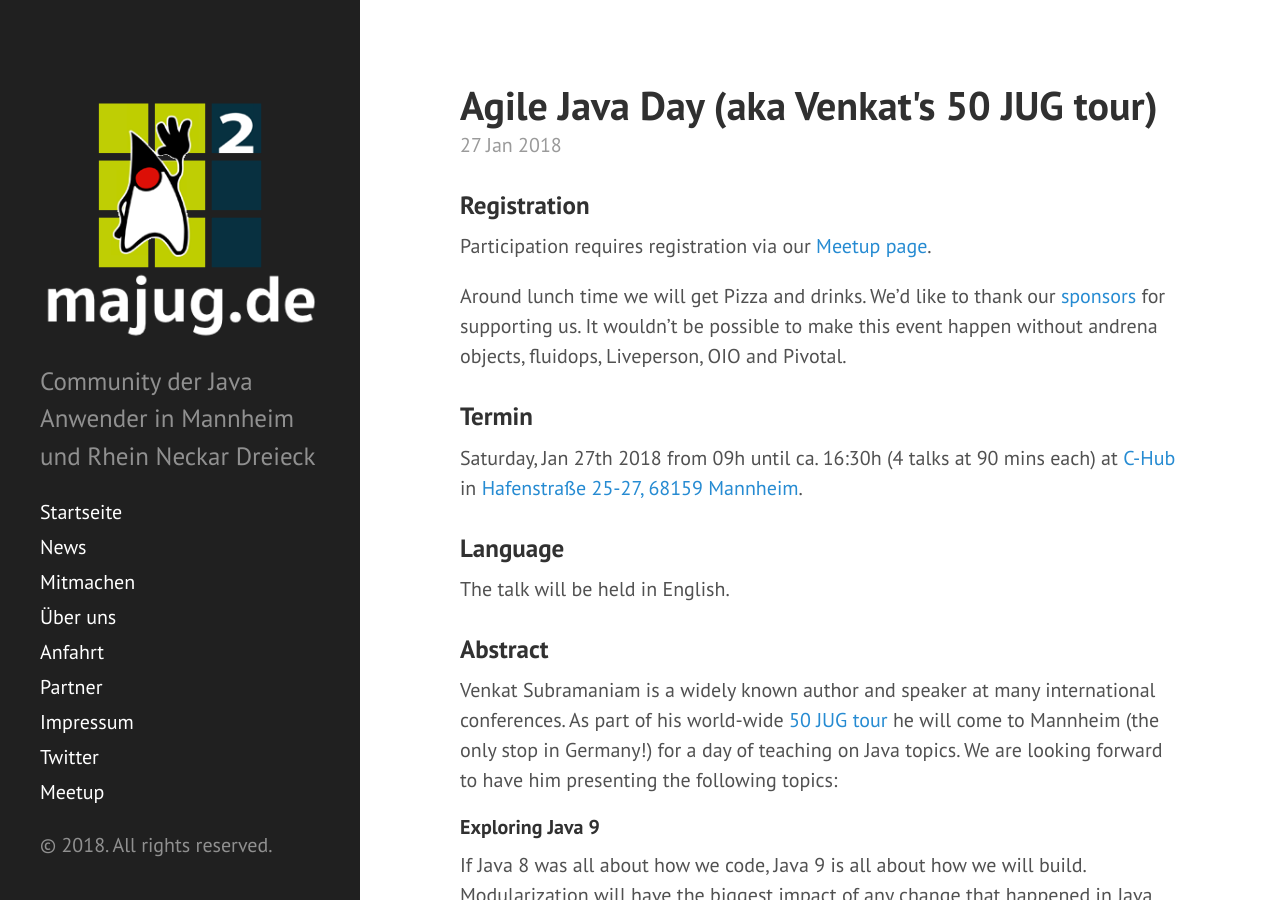
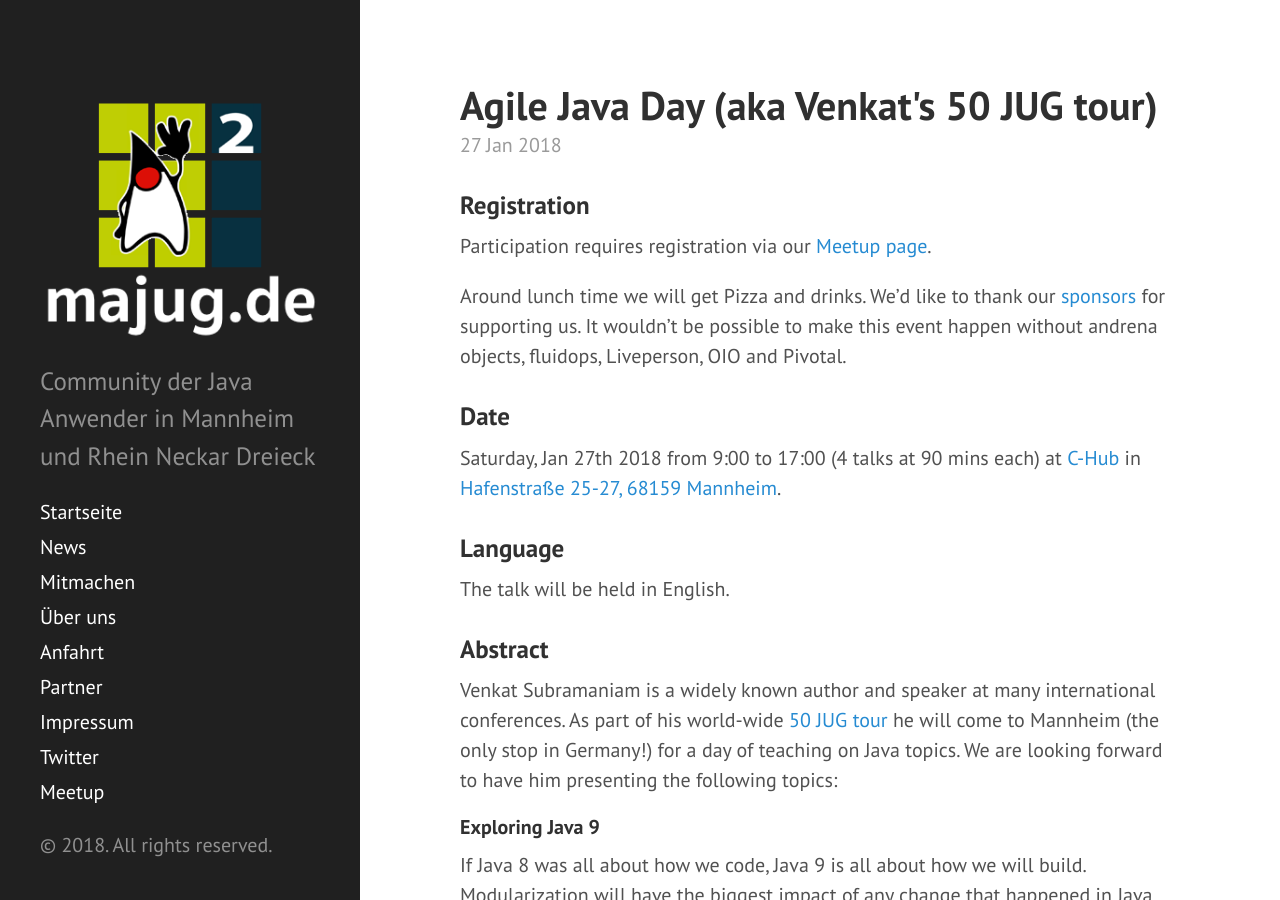
Before and after one commit to majug/majug.github.io, a Jekyll site: the page built from _posts/2018-01-27-agile-java-day.md, in a window 1280 px wide and 900 px high. Built offline with Jekyll 4.4.1, drawn with Linux system fonts in a browser that asks for light colours.

Commit message:
Fix schedule

```diff
--- a/_posts/2018-01-27-agile-java-day.md
+++ b/_posts/2018-01-27-agile-java-day.md
@@ -12,9 +12,9 @@
 
 Around lunch time we will get Pizza and drinks. We'd like to thank our <a href="#sponsors">sponsors</a> for supporting us. It wouldn't be possible to make this event happen without andrena objects, fluidops, Liveperson, OIO and Pivotal.
 
-### Termin
+### Date
 
-Saturday, Jan 27th 2018 from 09h until ca. 16:30h (4 talks at 90 mins each) at [C-Hub](http://c-hub.de/) in [Hafenstraße 25-27, 68159 Mannheim](https://www.google.com/maps/search/?api=1&query=Hafenstra%C3%9Fe+25+%E2%80%93+27%2C+Mannheim%2C+de).
+Saturday, Jan 27th 2018 from 9:00 to 17:00 (4 talks at 90 mins each) at [C-Hub](http://c-hub.de/) in [Hafenstraße 25-27, 68159 Mannheim](https://www.google.com/maps/search/?api=1&query=Hafenstra%C3%9Fe+25+%E2%80%93+27%2C+Mannheim%2C+de).
 
 ### Language
 
```
